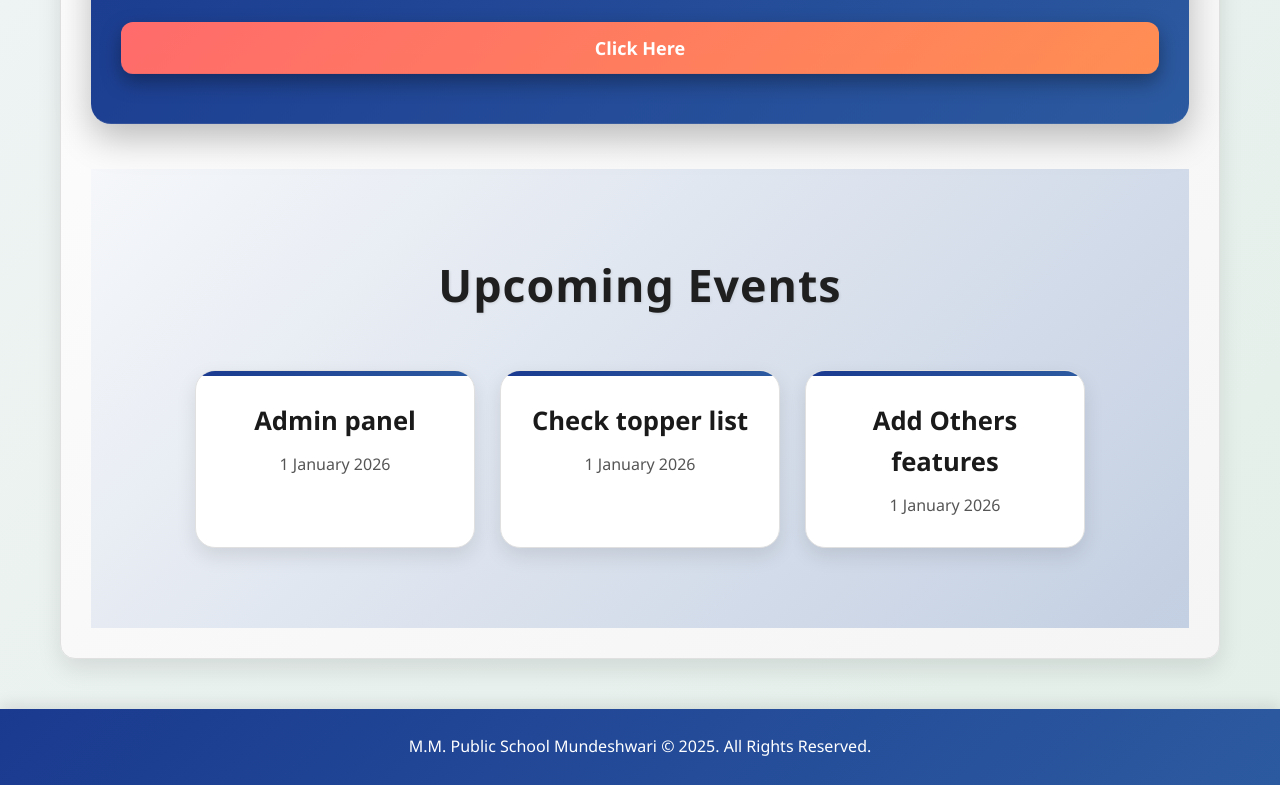
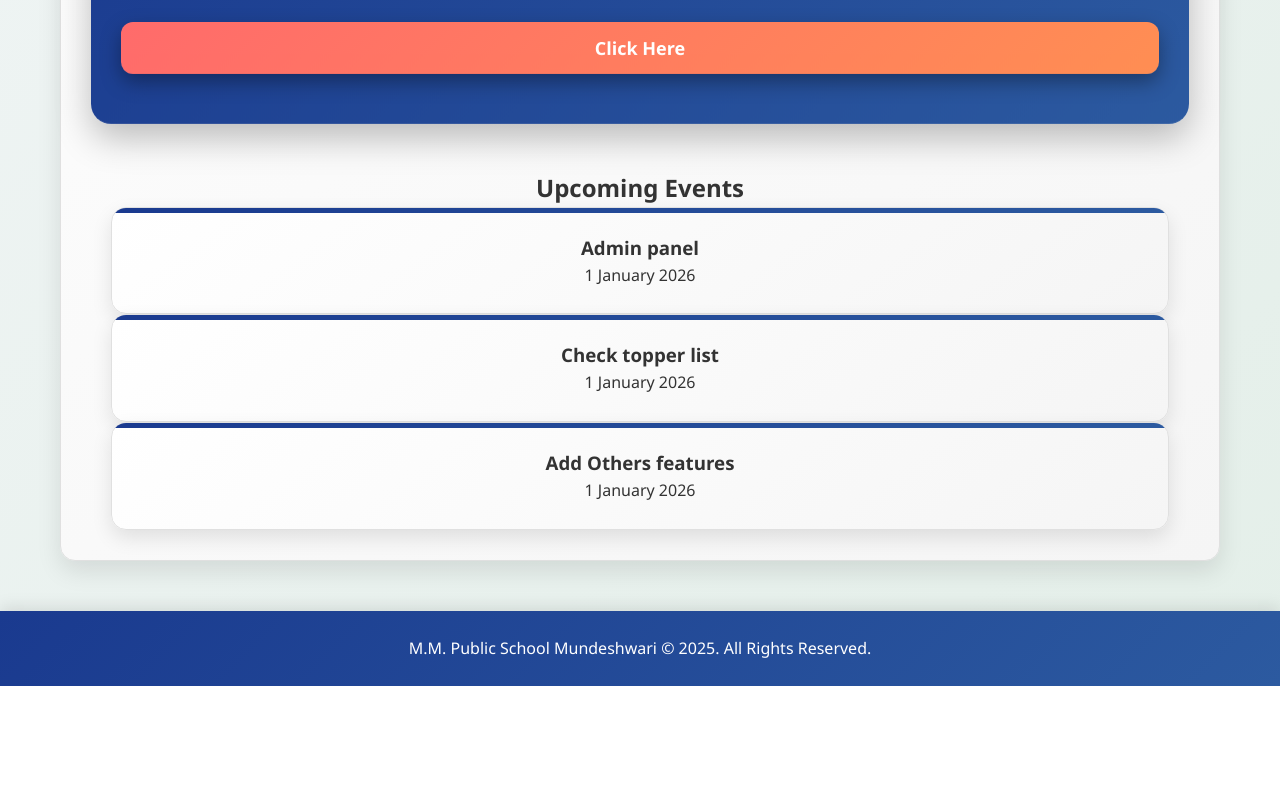
Before and after one commit to mmpublicschool/M.-M-public-school-mundeshwari., a plain HTML site: page index.html in a window 1280 px wide. Shown: the part 1456-2241 px from the top of the page. After the commit the page ends 2142 px from the top, so only its background shows below. Drawn offline with Linux system fonts and the light colour scheme; no server answers.

Commit message:
style.css

```diff
--- a/style.css
+++ b/style.css
@@ -624,77 +624,3 @@ footer {
     }
 /* Import Google Fonts */
 @import url('https://fonts.googleapis.com/css2?family=Inter:wght@400;600;700&display=swap');
-
-/* Section styling */
-.upcoming-section {
-  padding: 80px 20px;
-  background: linear-gradient(135deg, #f5f7fa, #c3cfe2);
-  text-align: center;
-  font-family: 'Inter', sans-serif;
-  color: #333;
-}
-
-/* Section Title */
-.upcoming-section .section-title {
-  font-size: 2.8rem;
-  font-weight: 700;
-  margin-bottom: 50px;
-  color: #1f1f1f;
-  text-shadow: 1px 1px 3px rgba(0,0,0,0.1);
-  letter-spacing: 1px;
-  animation: fadeUp 1.5s ease forwards;
-}
-
-/* Cards container */
-.upcoming-cards {
-  display: flex;
-  flex-wrap: wrap;
-  justify-content: center;
-  gap: 25px;
-}
-
-/* Individual Card */
-.upcoming-cards .card {
-  background: #fff;
-  border-radius: 20px;
-  padding: 30px 25px;
-  width: 280px;
-  box-shadow: 0 8px 20px rgba(0,0,0,0.1);
-  transition: transform 0.4s ease, box-shadow 0.4s ease;
-  cursor: pointer;
-}
-
-/* Card hover effect */
-.upcoming-cards .card:hover {
-  transform: translateY(-10px) scale(1.05);
-  box-shadow: 0 15px 35px rgba(0,0,0,0.15);
-}
-
-/* Card Title */
-.upcoming-cards .card h3 {
-  font-size: 1.6rem;
-  margin-bottom: 10px;
-  font-weight: 600;
-  color: #1a1a1a;
-}
-
-/* Card Description */
-.upcoming-cards .card p {
-  font-size: 1rem;
-  color: #555;
-  line-height: 1.5;
-}
-
-/* Animation for Title */
-@keyframes fadeUp {
-  0% { opacity: 0; transform: translateY(20px); }
-  100% { opacity: 1; transform: translateY(0); }
-}
-
-/* Responsive */
-@media (max-width: 768px) {
-  .upcoming-cards {
-    flex-direction: column;
-    align-items: center;
-  }
-}
```
